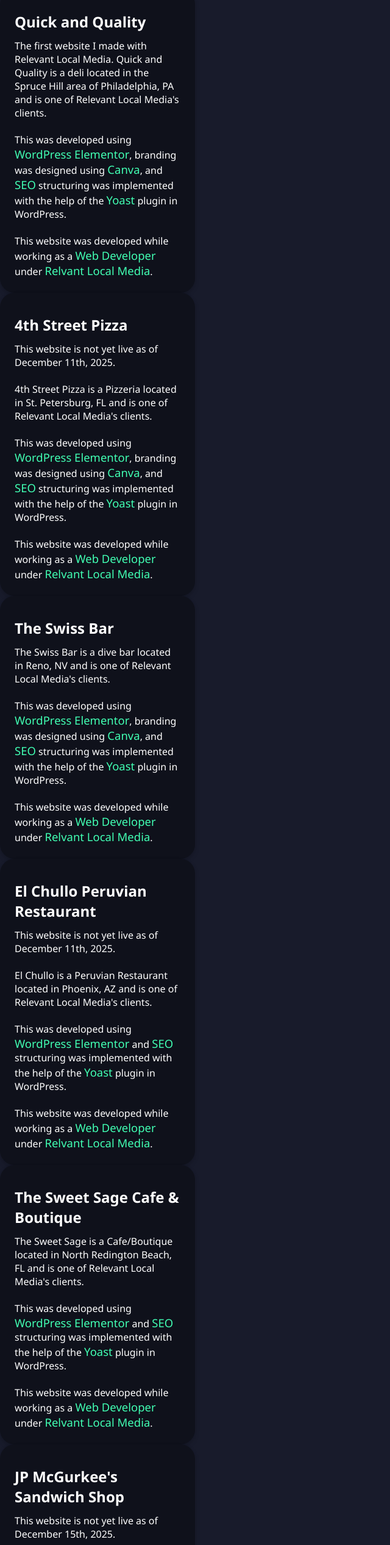
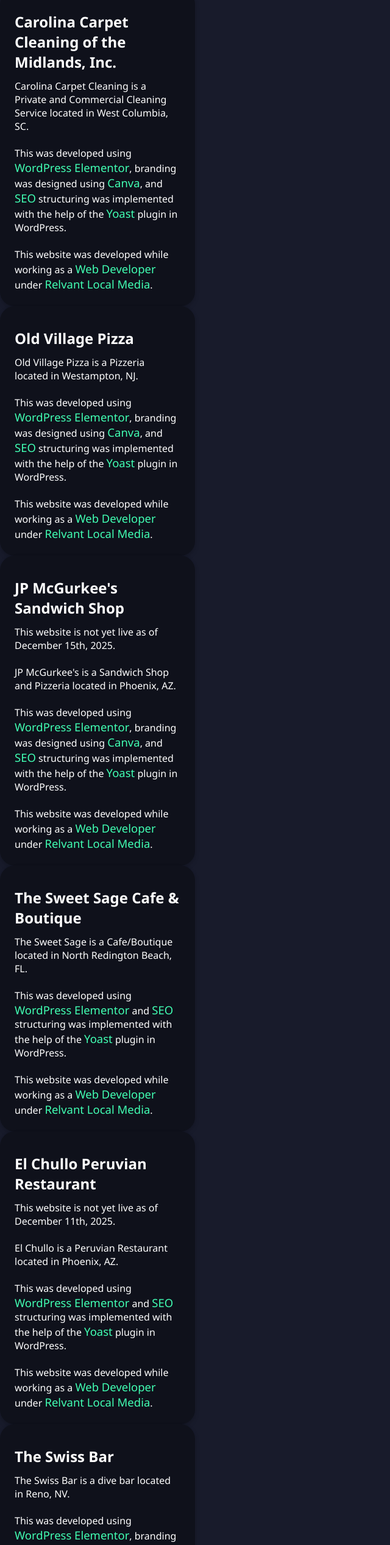
Before and after one commit to snaramirez872/seanramirez, a Next.js app: page /projects/relevant-local-media in a window 1280 px wide. Shown: the part 140-2673 px from the top of the page at 61% size, without its empty margins (0-640 px from the left). Built offline with nearby package versions, Linux system fonts and the light colour scheme.

Commit message:
added new site to RLM page and reaaranged the order to show newest site first

```diff
--- a/src/app/projects/relevant-local-media/page.tsx
+++ b/src/app/projects/relevant-local-media/page.tsx
@@ -6,53 +6,60 @@
             <h1>Relevant Local Media</h1>
             <div className="cards-container">
                 <ProjectCards
-                    title="Quick and Quality"
-                    link="https://quickandqualitydeli.com/"
-                    hover="Website for Quick and Quality"
+                    title="Carolina Carpet Cleaning of the Midlands, Inc."
+                    link="https://carolinacarpetcleaning.com"
+                    hover="Website for Carolina Carpet Cleaning"
                 >
-                    <p className="desc">The first website I made with Relevant Local Media. Quick and Quality is a deli located in the Spruce Hill area of Philadelphia, PA and is one of Relevant Local Media's clients.<br /><br />This was developed using <span className="tools">WordPress Elementor</span>, branding was designed using <span className="tools">Canva</span>, and <span className="tools">SEO</span> structuring was implemented with the help of the <span className="tools">Yoast</span> plugin in WordPress.<br /><br />This website was developed while working as a <span className="tools">Web Developer</span> under <Link className="tools" href="https://relevantlocalmedia.com/" target="_blank" rel="noreferrer">Relvant Local Media</Link>.</p>
+                    <p className="desc">Carolina Carpet Cleaning is a Private and Commercial Cleaning Service located in West Columbia, SC.<br /><br />This was developed using <span className="tools">WordPress Elementor</span>, branding was designed using <span className="tools">Canva</span>, and <span className="tools">SEO</span> structuring was implemented with the help of the <span className="tools">Yoast</span> plugin in WordPress.<br /><br />This website was developed while working as a <span className="tools">Web Developer</span> under <Link className="tools" href="https://relevantlocalmedia.com/" target="_blank" rel="noreferrer">Relvant Local Media</Link>.</p>
+                </ProjectCards>
+                <ProjectCards
+                    title="Old Village Pizza"
+                    link="https://oldvillagepizzanj.com/"
+                    hover="Website for Old Village Pizza"
+                >
+                    <p className="desc">Old Village Pizza is a Pizzeria located in Westampton, NJ.<br /><br />This was developed using <span className="tools">WordPress Elementor</span>, branding was designed using <span className="tools">Canva</span>, and <span className="tools">SEO</span> structuring was implemented with the help of the <span className="tools">Yoast</span> plugin in WordPress.<br /><br />This website was developed while working as a <span className="tools">Web Developer</span> under <Link className="tools" href="https://relevantlocalmedia.com/" target="_blank" rel="noreferrer">Relvant Local Media</Link>.</p>
+                </ProjectCards>
+                <ProjectCards
+                    title="JP McGurkee's Sandwich Shop"
+                    link="https://jpmcgurkees.wpenginepowered.com"
+                    hover="Development Website for JP McGurkee's Sandwich Shop"
+                >
+                    <p className="desc">This website is not yet live as of December 15th, 2025.<br /><br />JP McGurkee's is a Sandwich Shop and Pizzeria located in Phoenix, AZ.<br /><br />This was developed using <span className="tools">WordPress Elementor</span>, branding was designed using <span className="tools">Canva</span>, and <span className="tools">SEO</span> structuring was implemented with the help of the <span className="tools">Yoast</span> plugin in WordPress.<br /><br />This website was developed while working as a <span className="tools">Web Developer</span> under <Link className="tools" href="https://relevantlocalmedia.com/" target="_blank" rel="noreferrer">Relvant Local Media</Link>.</p>
+                </ProjectCards>
+                <ProjectCards
+                    title="The Sweet Sage Cafe & Boutique"
+                    link="https://sweetsagecafe.com"
+                    hover="Website for The Sweet Sage Cafe & Boutique"
+                >
+                    <p className="desc">The Sweet Sage is a Cafe/Boutique located in North Redington Beach, FL.<br /><br />This was developed using <span className="tools">WordPress Elementor</span> and <span className="tools">SEO</span> structuring was implemented with the help of the <span className="tools">Yoast</span> plugin in WordPress.<br /><br />This website was developed while working as a <span className="tools">Web Developer</span> under <Link className="tools" href="https://relevantlocalmedia.com/" target="_blank" rel="noreferrer">Relvant Local Media</Link>.</p>
+                </ProjectCards>
+                <ProjectCards
+                    title="El Chullo Peruvian Restaurant"
+                    link="https://elchullo.wpenginepowered.com"
+                    hover="Development Website for El Chullo Peruvian Restaurant"
+                >
+                    <p className="desc">This website is not yet live as of December 11th, 2025.<br /><br />El Chullo is a Peruvian Restaurant located in Phoenix, AZ.<br /><br />This was developed using <span className="tools">WordPress Elementor</span> and <span className="tools">SEO</span> structuring was implemented with the help of the <span className="tools">Yoast</span> plugin in WordPress.<br /><br />This website was developed while working as a <span className="tools">Web Developer</span> under <Link className="tools" href="https://relevantlocalmedia.com/" target="_blank" rel="noreferrer">Relvant Local Media</Link>.</p>
+                </ProjectCards>
+                <ProjectCards
+                    title="The Swiss Bar"
+                    link="https://https://swissbarreno.com"
+                    hover="Website for The Swiss Bar"
+                >
+                    <p className="desc">The Swiss Bar is a dive bar located in Reno, NV.<br /><br />This was developed using <span className="tools">WordPress Elementor</span>, branding was designed using <span className="tools">Canva</span>, and <span className="tools">SEO</span> structuring was implemented with the help of the <span className="tools">Yoast</span> plugin in WordPress.<br /><br />This website was developed while working as a <span className="tools">Web Developer</span> under <Link className="tools" href="https://relevantlocalmedia.com/" target="_blank" rel="noreferrer">Relvant Local Media</Link>.</p>
                 </ProjectCards>
                 <ProjectCards
                     title="4th Street Pizza"
                     link="https://fourthstpizza.wpenginepowered.com"
                     hover="Development Website for 4th Street Pizza"
                 >
-                    <p className="desc">This website is not yet live as of December 11th, 2025.<br /><br />4th Street Pizza is a Pizzeria located in St. Petersburg, FL and is one of Relevant Local Media's clients.<br /><br />This was developed using <span className="tools">WordPress Elementor</span>, branding was designed using <span className="tools">Canva</span>, and <span className="tools">SEO</span> structuring was implemented with the help of the <span className="tools">Yoast</span> plugin in WordPress.<br /><br />This website was developed while working as a <span className="tools">Web Developer</span> under <Link className="tools" href="https://relevantlocalmedia.com/" target="_blank" rel="noreferrer">Relvant Local Media</Link>.</p>
+                    <p className="desc">This website is not yet live as of December 11th, 2025.<br /><br />4th Street Pizza is a Pizzeria located in St. Petersburg, FL.<br /><br />This was developed using <span className="tools">WordPress Elementor</span>, branding was designed using <span className="tools">Canva</span>, and <span className="tools">SEO</span> structuring was implemented with the help of the <span className="tools">Yoast</span> plugin in WordPress.<br /><br />This website was developed while working as a <span className="tools">Web Developer</span> under <Link className="tools" href="https://relevantlocalmedia.com/" target="_blank" rel="noreferrer">Relvant Local Media</Link>.</p>
                 </ProjectCards>
                 <ProjectCards
-                    title="The Swiss Bar"
-                    link="https://https://swissbarreno.com"
-                    hover="Website for The Swiss Bar"
+                    title="Quick and Quality"
+                    link="https://quickandqualitydeli.com/"
+                    hover="Website for Quick and Quality"
                 >
-                    <p className="desc">The Swiss Bar is a dive bar located in Reno, NV and is one of Relevant Local Media's clients.<br /><br />This was developed using <span className="tools">WordPress Elementor</span>, branding was designed using <span className="tools">Canva</span>, and <span className="tools">SEO</span> structuring was implemented with the help of the <span className="tools">Yoast</span> plugin in WordPress.<br /><br />This website was developed while working as a <span className="tools">Web Developer</span> under <Link className="tools" href="https://relevantlocalmedia.com/" target="_blank" rel="noreferrer">Relvant Local Media</Link>.</p>
-                </ProjectCards>
-                <ProjectCards
-                    title="El Chullo Peruvian Restaurant"
-                    link="https://elchullo.wpenginepowered.com"
-                    hover="Development Website for El Chullo Peruvian Restaurant"
-                >
-                    <p className="desc">This website is not yet live as of December 11th, 2025.<br /><br />El Chullo is a Peruvian Restaurant located in Phoenix, AZ and is one of Relevant Local Media's clients.<br /><br />This was developed using <span className="tools">WordPress Elementor</span> and <span className="tools">SEO</span> structuring was implemented with the help of the <span className="tools">Yoast</span> plugin in WordPress.<br /><br />This website was developed while working as a <span className="tools">Web Developer</span> under <Link className="tools" href="https://relevantlocalmedia.com/" target="_blank" rel="noreferrer">Relvant Local Media</Link>.</p>
-                </ProjectCards>
-                <ProjectCards
-                    title="The Sweet Sage Cafe & Boutique"
-                    link="https://sweetsagecafe.com"
-                    hover="Website for The Sweet Sage Cafe & Boutique"
-                >
-                    <p className="desc">The Sweet Sage is a Cafe/Boutique located in North Redington Beach, FL and is one of Relevant Local Media's clients.<br /><br />This was developed using <span className="tools">WordPress Elementor</span> and <span className="tools">SEO</span> structuring was implemented with the help of the <span className="tools">Yoast</span> plugin in WordPress.<br /><br />This website was developed while working as a <span className="tools">Web Developer</span> under <Link className="tools" href="https://relevantlocalmedia.com/" target="_blank" rel="noreferrer">Relvant Local Media</Link>.</p>
-                </ProjectCards>
-                <ProjectCards
-                    title="JP McGurkee's Sandwich Shop"
-                    link="https://jpmcgurkees.wpenginepowered.com"
-                    hover="Development Website for JP McGurkee's Sandwich Shop"
-                >
-                    <p className="desc">This website is not yet live as of December 15th, 2025.<br /><br />JP McGurkee's is a Sandwich Shop and Pizzeria located in Phoenix, AZ and is one of Relevant Local Media's clients.<br /><br />This was developed using <span className="tools">WordPress Elementor</span>, branding was designed using <span className="tools">Canva</span>, and <span className="tools">SEO</span> structuring was implemented with the help of the <span className="tools">Yoast</span> plugin in WordPress.<br /><br />This website was developed while working as a <span className="tools">Web Developer</span> under <Link className="tools" href="https://relevantlocalmedia.com/" target="_blank" rel="noreferrer">Relvant Local Media</Link>.</p>
-                </ProjectCards>
-                <ProjectCards
-                    title="Old Village Pizza"
-                    link="https://oldvillagepizzanj.com/"
-                    hover="Website for Old Village Pizza"
-                >
-                    <p className="desc">Old Village Pizza is a Pizzeria located in Westampton, NJ and is one of Relevant Local Media's clients.<br /><br />This was developed using <span className="tools">WordPress Elementor</span>, branding was designed using <span className="tools">Canva</span>, and <span className="tools">SEO</span> structuring was implemented with the help of the <span className="tools">Yoast</span> plugin in WordPress.<br /><br />This website was developed while working as a <span className="tools">Web Developer</span> under <Link className="tools" href="https://relevantlocalmedia.com/" target="_blank" rel="noreferrer">Relvant Local Media</Link>.</p>
+                    <p className="desc">The first website I made with Relevant Local Media. Quick and Quality is a deli located in the Spruce Hill area of Philadelphia, PA.<br /><br />This was developed using <span className="tools">WordPress Elementor</span>, branding was designed using <span className="tools">Canva</span>, and <span className="tools">SEO</span> structuring was implemented with the help of the <span className="tools">Yoast</span> plugin in WordPress.<br /><br />This website was developed while working as a <span className="tools">Web Developer</span> under <Link className="tools" href="https://relevantlocalmedia.com/" target="_blank" rel="noreferrer">Relvant Local Media</Link>.</p>
                 </ProjectCards>
             </div>
         </div>
```
